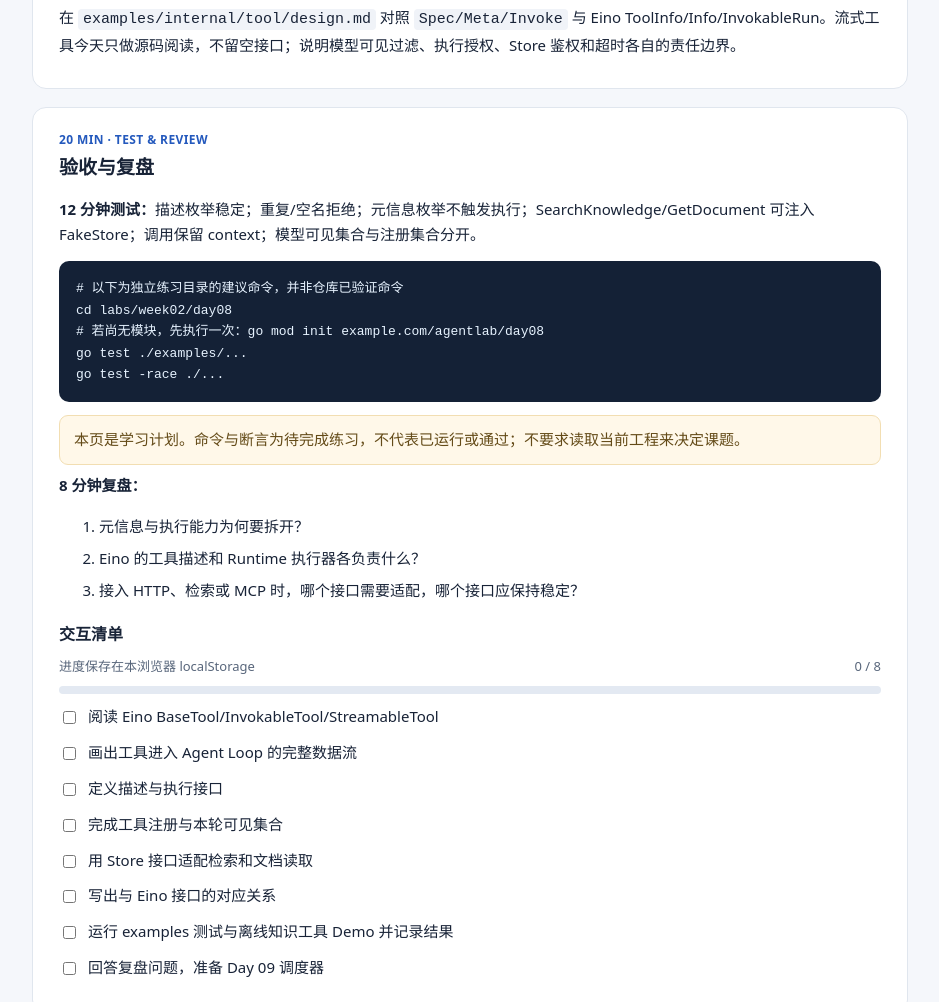
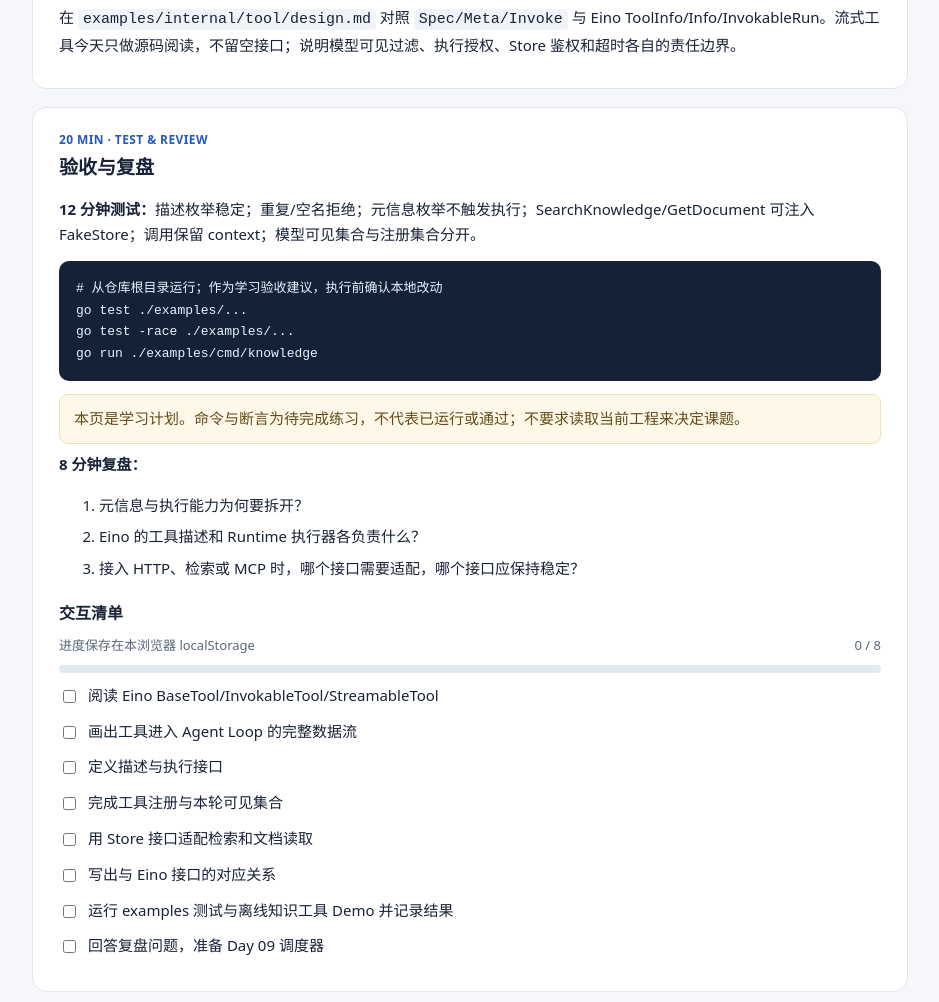
Before and after one commit to linko-zhao/mini-agent-runtime, a plain HTML site: page docs/learning/agent-runtime-day-08.html in a window 1280 px wide. Shown: the part 2051-3053 px from the top of the page, without its empty margins (170-1109 px from the left). Drawn offline with Linux system fonts and the light colour scheme.

Commit message:
docs(learning): fix day 08 examples commands

```diff
--- a/docs/learning/agent-runtime-day-08.html
+++ b/docs/learning/agent-runtime-day-08.html
@@ -21,9 +21,8 @@
 // Call 复用既有 model.ToolCall；Adapt 兼容已有 Tool.Execute。</code></pre>
 <h3>20 分钟 · 注册与本轮模型可见集合</h3><p>阅读 <code>examples/internal/tool/registry.go</code> 和 <code>examples/internal/agent/options.go</code>。<code>Register</code> 在入口拒绝空名、重复名及非法 schema；<code>Specs</code> 稳定排序并返回副本，不执行工具。<code>Registry.Tools()</code> 把注册集合适配给既有 <code>agent.New</code>；<code>WithVisibleTools</code> 只控制发给 ModelBinder 的描述集合，运行时仍保留注册能力，不能把“模型看得见”当成授权。</p>
 <h3>25 分钟 · 通过 Store 适配实际能力</h3><p>阅读 <code>examples/internal/tool/knowledge/tools.go</code>：<code>SearchKnowledge</code> 按 query 返回 ID/摘要，<code>GetDocument</code> 按 ID 读取正文。两者通过注入的 <code>Store</code> 调用后端，凭据留在 Store 适配层；Runtime 传递执行 context。<code>FakeStore</code> 和 <code>examples/cmd/knowledge/main.go</code> 展示离线的“检索 → 读取 → 模型总结”往返。当前 FakeStore 不提供生产鉴权；执行授权由后续课程设计。</p>
-<h3>15 分钟 · 对照 Eino 并记录边界</h3><p>在 <code>examples/internal/tool/design.md</code> 对照 <code>Spec/Meta/Invoke</code> 与 Eino ToolInfo/Info/InvokableRun。流式工具今天只做源码阅读，不留空接口；说明模型可见过滤、执行授权、Store 鉴权和超时各自的责任边界。</p></section><section><div class="time">20 MIN · TEST &amp; REVIEW</div><h2>验收与复盘</h2><p><strong>12 分钟测试：</strong>描述枚举稳定；重复/空名拒绝；元信息枚举不触发执行；SearchKnowledge/GetDocument 可注入 FakeStore；调用保留 context；模型可见集合与注册集合分开。</p><pre><code># 以下为独立练习目录的建议命令，并非仓库已验证命令
-cd labs/week02/day08
-# 若尚无模块，先执行一次：go mod init example.com/agentlab/day08
+<h3>15 分钟 · 对照 Eino 并记录边界</h3><p>在 <code>examples/internal/tool/design.md</code> 对照 <code>Spec/Meta/Invoke</code> 与 Eino ToolInfo/Info/InvokableRun。流式工具今天只做源码阅读，不留空接口；说明模型可见过滤、执行授权、Store 鉴权和超时各自的责任边界。</p></section><section><div class="time">20 MIN · TEST &amp; REVIEW</div><h2>验收与复盘</h2><p><strong>12 分钟测试：</strong>描述枚举稳定；重复/空名拒绝；元信息枚举不触发执行；SearchKnowledge/GetDocument 可注入 FakeStore；调用保留 context；模型可见集合与注册集合分开。</p><pre><code># 从仓库根目录运行；作为学习验收建议，执行前确认本地改动
 go test ./examples/...
-go test -race ./...</code></pre><p class="note">本页是学习计划。命令与断言为待完成练习，不代表已运行或通过；不要求读取当前工程来决定课题。</p><p><strong>8 分钟复盘：</strong></p><ol><li>元信息与执行能力为何要拆开？</li><li>Eino 的工具描述和 Runtime 执行器各负责什么？</li><li>接入 HTTP、检索或 MCP 时，哪个接口需要适配，哪个接口应保持稳定？</li></ol><h3>交互清单</h3><div class="meta"><span>进度保存在本浏览器 localStorage</span><span id="count"></span></div><div class="progress" id="bar" role="progressbar" aria-label="学习进度" aria-valuemin="0" aria-valuemax="100" aria-valuenow="0"><div class="fill" id="fill"></div></div><div id="checks"></div></section>
+go test -race ./examples/...
+go run ./examples/cmd/knowledge</code></pre><p class="note">本页是学习计划。命令与断言为待完成练习，不代表已运行或通过；不要求读取当前工程来决定课题。</p><p><strong>8 分钟复盘：</strong></p><ol><li>元信息与执行能力为何要拆开？</li><li>Eino 的工具描述和 Runtime 执行器各负责什么？</li><li>接入 HTTP、检索或 MCP 时，哪个接口需要适配，哪个接口应保持稳定？</li></ol><h3>交互清单</h3><div class="meta"><span>进度保存在本浏览器 localStorage</span><span id="count"></span></div><div class="progress" id="bar" role="progressbar" aria-label="学习进度" aria-valuemin="0" aria-valuemax="100" aria-valuenow="0"><div class="fill" id="fill"></div></div><div id="checks"></div></section>
 <section><h2>完成定义与次日衔接</h2><p><strong>Definition of Done：</strong>能解释上述 Eino 符号和本地设计的映射；理解并沿示例完成核心接口与 FakeStore 往返；验收结果如实记录；写出一个后续扩展点与一个当前设计限制。</p><p>Day 09：构建类似 ToolsNode 的执行器，把模型返回的一批 ToolCall 安全地转成 tool messages。</p></section><footer>Agent Runtime · 56 天课程 · 离线内容可读，官方源码链接需联网</footer></main><script>const items=["阅读 Eino BaseTool/InvokableTool/StreamableTool","画出工具进入 Agent Loop 的完整数据流","定义描述与执行接口","完成工具注册与本轮可见集合","用 Store 接口适配检索和文档读取","写出与 Eino 接口的对应关系","运行 examples 测试与离线知识工具 Demo 并记录结果","回答复盘问题，准备 Day 09 调度器"],key="mini-agent-runtime-day-08-checklist-v2";let saved=[];try{const v=JSON.parse(localStorage.getItem(key)||"[]");if(Array.isArray(v))saved=v}catch(_){}const box=document.getElementById("checks");function refresh(){let n=0;[...box.children].forEach((r,i)=>{r.classList.toggle("done",!!saved[i]);if(saved[i])n++});const p=Math.round(n/items.length*100);document.getElementById("count").textContent=n+" / "+items.length;document.getElementById("fill").style.width=p+"%";document.getElementById("bar").setAttribute("aria-valuenow",String(p))}items.forEach((s,i)=>{const r=document.createElement("div");r.className="check";const c=document.createElement("input");c.type="checkbox";c.id="task-"+i;c.checked=!!saved[i];const label=document.createElement("label");label.htmlFor=c.id;label.textContent=s;r.append(c,label);box.append(r);c.onchange=()=>{saved[i]=c.checked;try{localStorage.setItem(key,JSON.stringify(saved))}catch(_){}refresh()}});refresh();</script></body></html>
```
